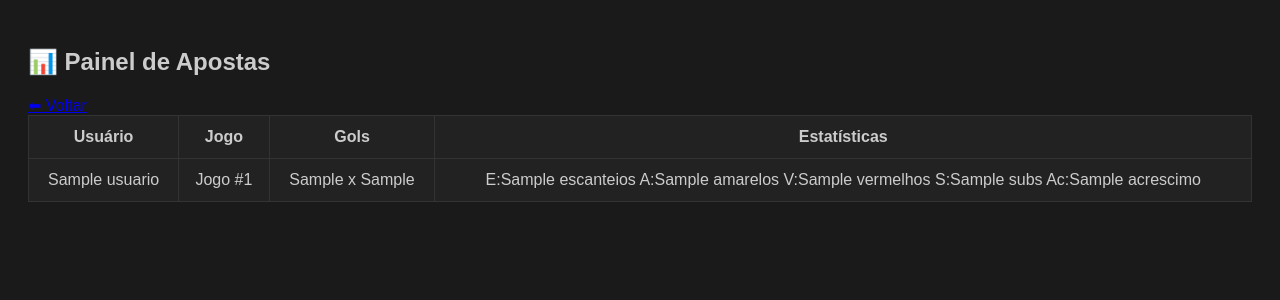
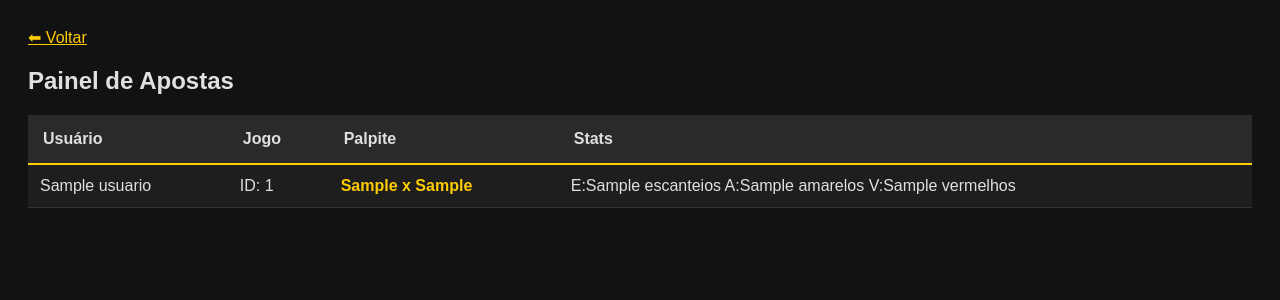
Before and after one commit to maquinas-sudo/bolaomaquinas, a Flask app: page /apostas_publicas in a window 1280 px wide. Shown: the top 300 px of the page. Run offline with Flask 3, Linux system fonts and the light colour scheme; the visitor is signed in with stand-in values (Sample User, id 1); a database or web service that is not in the repository returns one stand-in record (values such as "Sample title"); some libraries are stand-ins or nearby versions.

Commit message:
Update apostas.html

```diff
--- a/templates/apostas.html
+++ b/templates/apostas.html
@@ -2,27 +2,29 @@
 <html lang="pt-BR">
 <head>
     <meta charset="UTF-8">
+    <meta name="viewport" content="width=device-width, initial-scale=1.0">
     <title>Apostas Públicas</title>
     <style>
-        body { background-color: #1a1a1a; color: #ccc; font-family: sans-serif; padding: 20px; }
-        .btn-filtro { background: #333; color: white; border: none; padding: 10px; margin: 5px; border-radius: 5px; cursor: pointer; }
-        table { width: 100%; border-collapse: collapse; background: #222; }
-        th, td { padding: 12px; border: 1px solid #333; text-align: center; }
+        body { background: #121212; color: #e0e0e0; font-family: sans-serif; padding: 20px; }
+        .filter-bar { display: flex; gap: 10px; margin-bottom: 20px; }
+        .btn-filter { background: #333; color: white; border: none; padding: 10px 15px; cursor: pointer; border-radius: 4px; }
+        table { width: 100%; border-collapse: collapse; background: #1e1e1e; }
+        th { background: #2a2a2a; padding: 15px; border-bottom: 2px solid #ffcc00; text-align: left; }
+        td { padding: 12px; border-bottom: 1px solid #333; }
     </style>
 </head>
 <body>
-<h2>📊 Painel de Apostas</h2>
-<a href="/">⬅ Voltar</a>
-<div id="filtros"></div>
-<table id="tabela-apostas">
-    <thead><tr><th>Usuário</th><th>Jogo</th><th>Gols</th><th>Estatísticas</th></tr></thead>
+    <a href="/" style="color: #ffcc00;">⬅ Voltar</a>
+    <h2>Painel de Apostas</h2>
+    <table>
+        <thead><tr><th>Usuário</th><th>Jogo</th><th>Palpite</th><th>Stats</th></tr></thead>
         <tbody>
             {% for p in palpites %}
-        <tr class="linha-aposta" data-id="{{ p.jogo_id }}">
+            <tr>
                 <td>{{ p.usuario }}</td>
-            <td>Jogo #{{ p.jogo_id }}</td>
-            <td>{{ p.gols_a }} x {{ p.gols_b }}</td>
-            <td>E:{{ p.escanteios }} A:{{ p.amarelos }} V:{{ p.vermelhos }} S:{{ p.subs }} Ac:{{ p.acrescimo }}</td>
+                <td>ID: {{ p.jogo_id }}</td>
+                <td style="font-weight: bold; color: #ffcc00;">{{ p.gols_a }} x {{ p.gols_b }}</td>
+                <td>E:{{ p.escanteios }} A:{{ p.amarelos }} V:{{ p.vermelhos }}</td>
             </tr>
             {% endfor %}
         </tbody>
```
Lines whose indentation alone changed are shown as unchanged.
